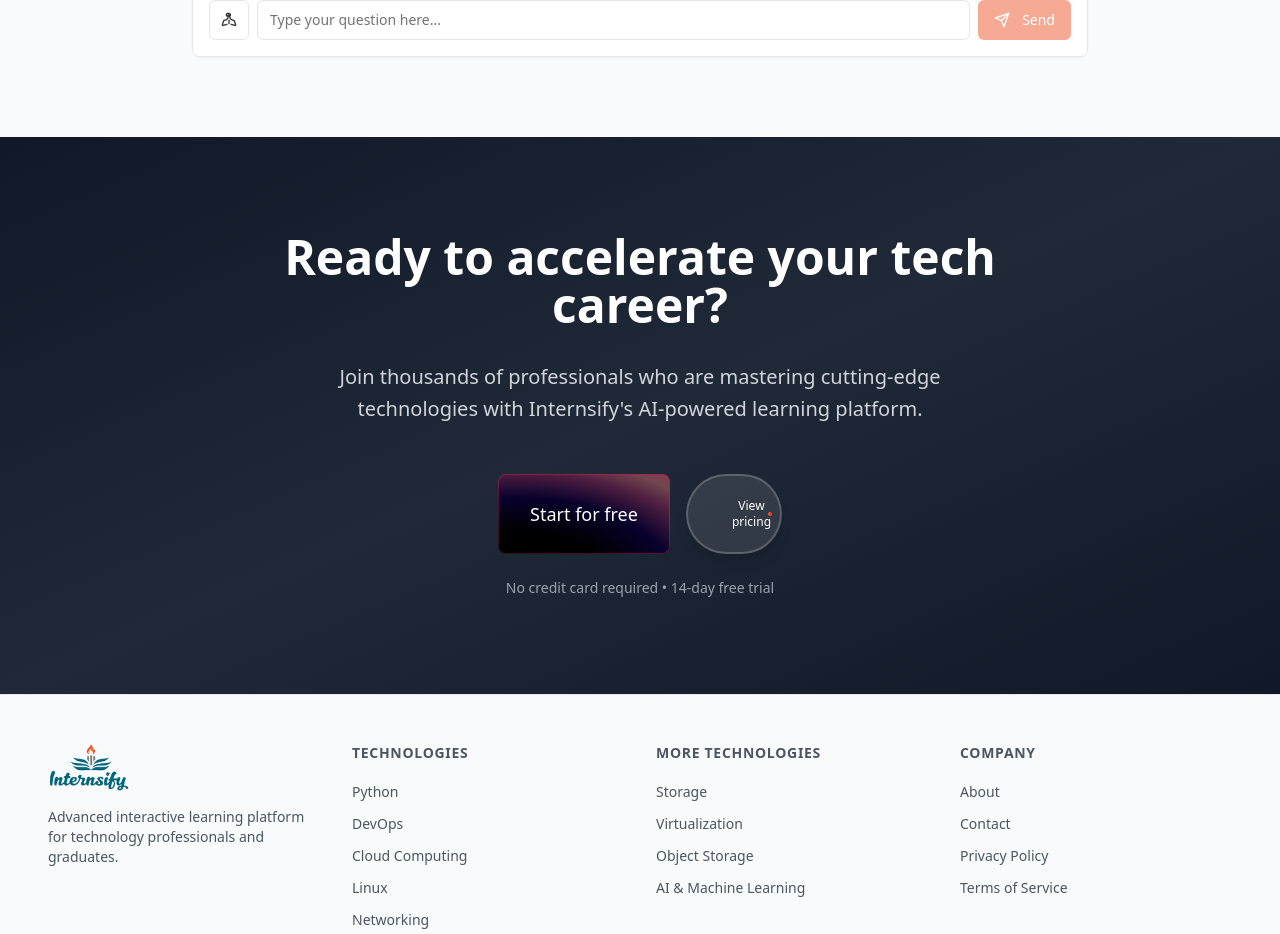
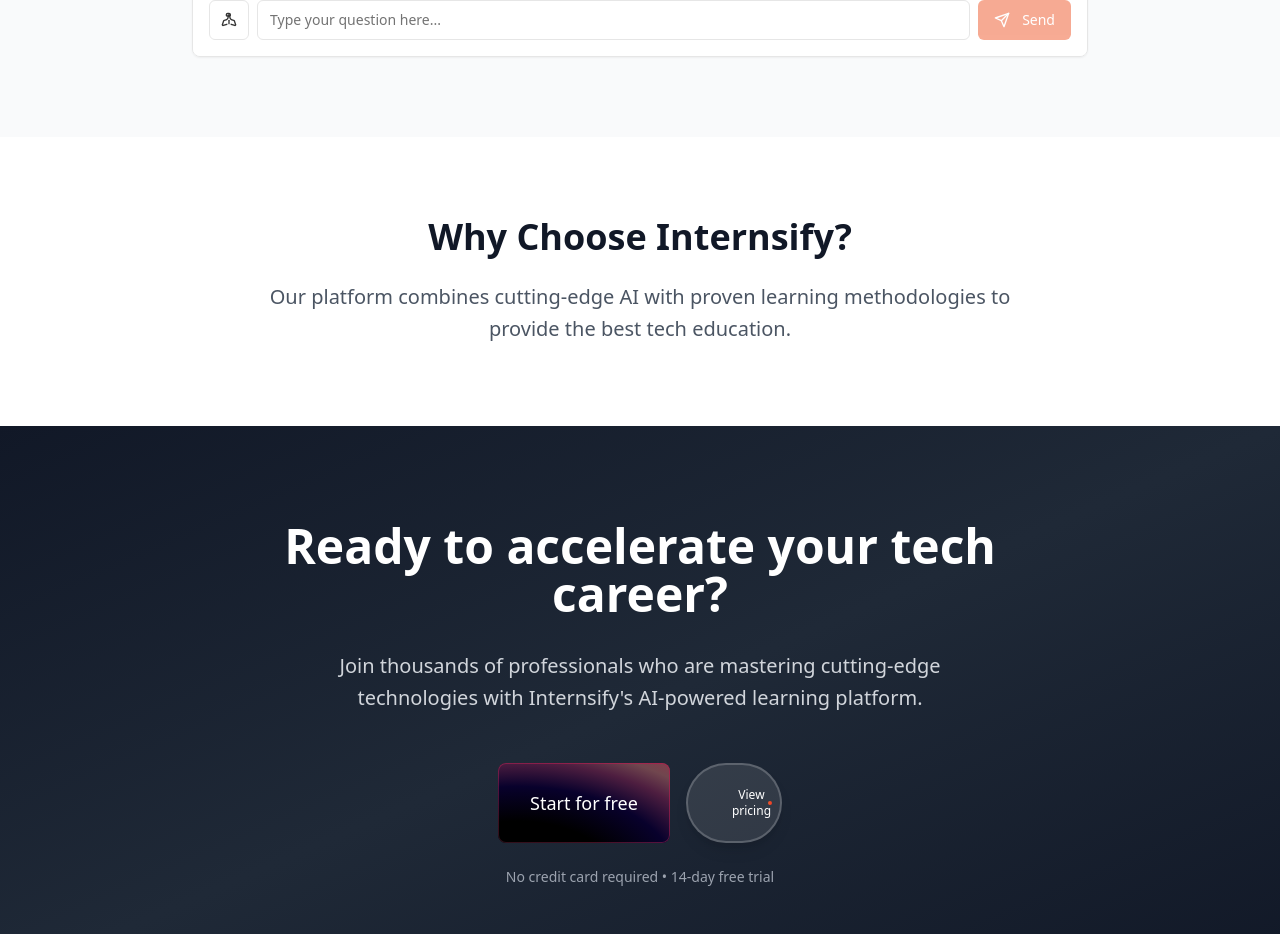
Before and after one commit to Redn0217/mentor-ai-universe, a React (Vite) app: page / in a window 1280 px wide. Shown: the part 5300-6234 px from the top of the page. Built offline with nearby package versions, Linux system fonts and the light colour scheme; no server answers; the database is empty.

Commit message:
Add "Why Choose Internsify?" section
Add the "Why Choose Internsify?" section with its content, following the new design style.

```diff
--- a/src/pages/Index.tsx
+++ b/src/pages/Index.tsx
@@ -378,6 +378,16 @@ const Index = () => {
         </div>
       </section>
 
+      {/* Why Choose Internsify? */}
+      <section className="py-20 bg-white">
+        <div className="max-w-4xl mx-auto px-6 text-center">
+          <h2 className="text-4xl font-bold mb-6 text-gray-900">Why Choose Internsify?</h2>
+          <p className="text-xl text-gray-600 max-w-3xl mx-auto leading-relaxed">
+            Our platform combines cutting-edge AI with proven learning methodologies to provide the best tech education.
+          </p>
+        </div>
+      </section>
+
       {/* Act VI: Final CTA */}
       <section className="py-24 bg-gradient-to-br from-gray-900 via-gray-800 to-gray-900 text-white">
         <div className="max-w-4xl mx-auto px-6 text-center">
```
